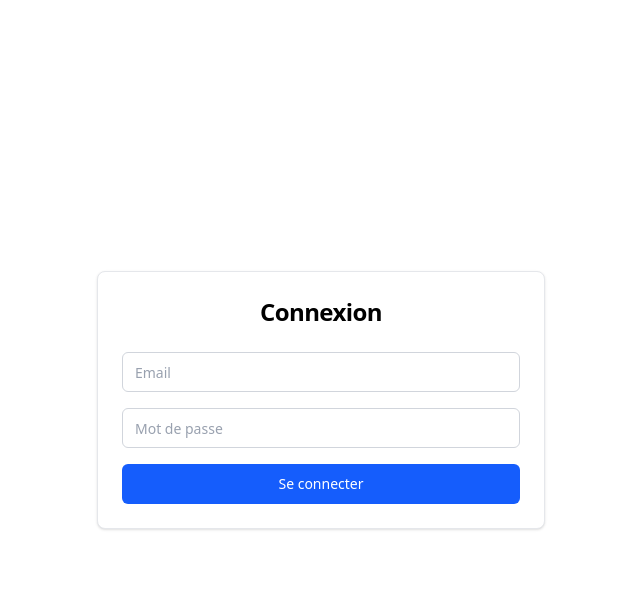
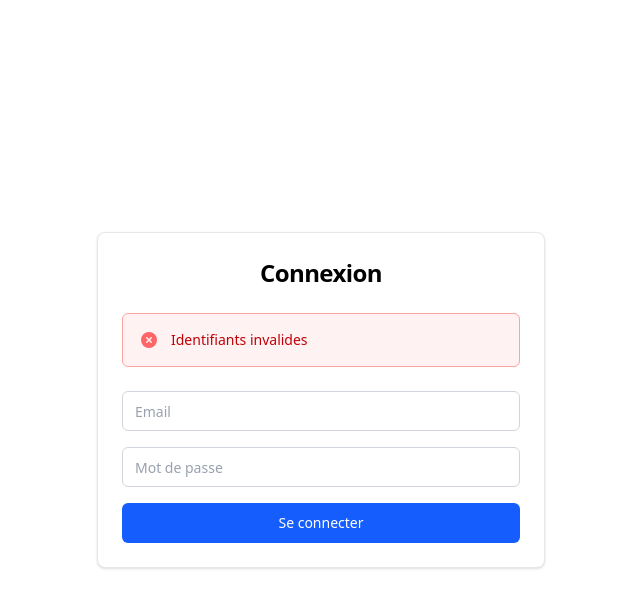
Before and after one commit to Miumiu27/test-candidat, a React (Vite) app in the folder frontend/: page / in a window 1280 px wide. Both pictures are taken after typing "name@example.com", "Sample123" into the empty fields and a click on the button "Se connecter". Shown: the top 608 px of the page, without its empty margins (319-959 px from the left). Built offline with nearby package versions, Linux system fonts and the light colour scheme; no server answers.

Commit message:
fix: add error display in login form

```diff
--- a/frontend/src/App.tsx
+++ b/frontend/src/App.tsx
@@ -1,6 +1,5 @@
 import { useState } from "react";
 import { Button } from "./components/ui/button";
-
 import LoginForm from "./components/LoginForm";
 import api from "./api/api";
 
@@ -8,6 +7,7 @@ const App: React.FC = () => {
   const [token, setToken] = useState<string | null>(
     localStorage.getItem("accessToken")
   );
+  const [error, setError] = useState<string | null>(null);
 
   const handleLogin = async (email: string, password: string) => {
     try {
@@ -15,9 +15,10 @@ const App: React.FC = () => {
       setToken(response.data.accessToken);
       localStorage.setItem("accessToken", response.data.accessToken);
       localStorage.setItem("refreshToken", response.data.refreshToken);
+      setError(null);
     } catch (error) {
       console.error("Erreur de connexion", error);
-      alert("Identifiants invalides");
+      setError("Identifiants invalides");
     }
   };
 
@@ -28,7 +29,7 @@ const App: React.FC = () => {
   };
 
   if (!token) {
-    return <LoginForm onLogin={handleLogin} />;
+    return <LoginForm onLogin={handleLogin} error={error} />;
   }
 
   return (
--- a/frontend/src/components/LoginForm.tsx
+++ b/frontend/src/components/LoginForm.tsx
@@ -5,9 +5,10 @@ import { Card, CardContent, CardHeader, CardTitle } from './ui/card';
 
 interface LoginFormProps {
   onLogin: (email: string, password: string) => Promise<void>;
+  error: string | null;
 }
 
-const LoginForm: React.FC<LoginFormProps> = ({ onLogin }) => {
+const LoginForm: React.FC<LoginFormProps> = ({ onLogin, error }) => {
   const [email, setEmail] = useState('');
   const [password, setPassword] = useState('');
 
@@ -25,6 +26,21 @@ const LoginForm: React.FC<LoginFormProps> = ({ onLogin }) => {
           <CardTitle className="text-2xl text-center">Connexion</CardTitle>
         </CardHeader>
         <CardContent>
+          {error && (
+            <div className="rounded-md border border-red-300 bg-red-50 p-4 mb-6">
+              <div className="flex">
+                <div className="flex-shrink-0">
+                  {/* SVG icône d'alerte */}
+                  <svg className="h-5 w-5 text-red-400" viewBox="0 0 20 20" fill="currentColor" aria-hidden="true">
+                    <path fillRule="evenodd" d="M10 18a8 8 0 100-16 8 8 0 000 16zM8.28 7.22a.75.75 0 00-1.06 1.06L8.94 10l-1.72 1.72a.75.75 0 101.06 1.06L10 11.06l1.72 1.72a.75.75 0 101.06-1.06L11.06 10l1.72-1.72a.75.75 0 00-1.06-1.06L10 8.94 8.28 7.22z" clipRule="evenodd" />
+                  </svg>
+                </div>
+                <div className="ml-3">
+                  <p className="text-sm text-red-700">{error}</p>
+                </div>
+              </div>
+            </div>
+          )}
           <form onSubmit={handleSubmit} className="space-y-4">
             <div className="space-y-2">
               <Input
```
